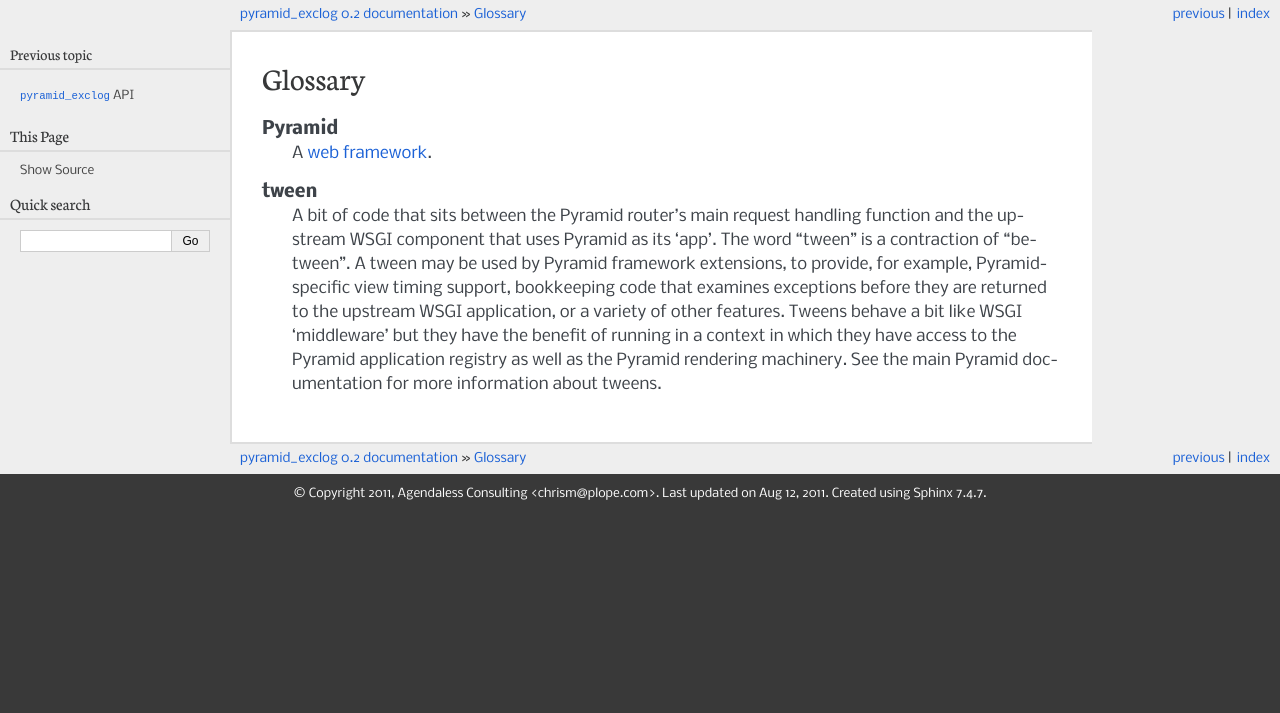
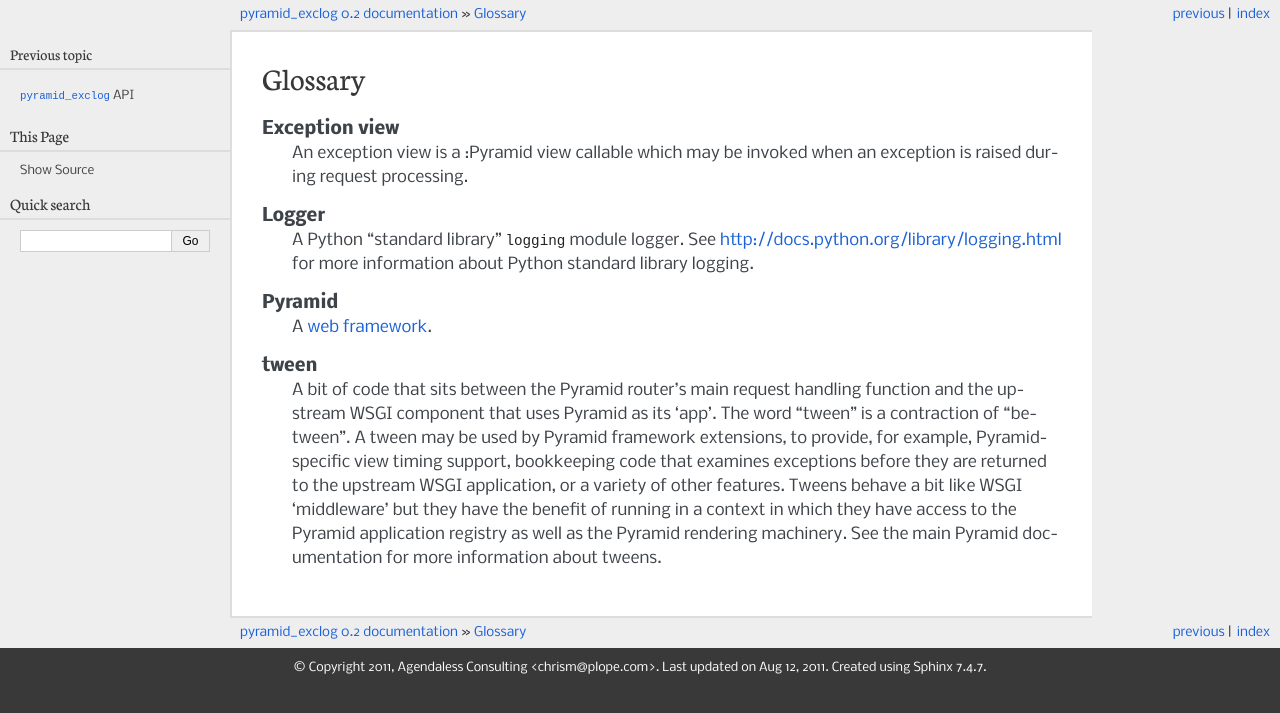
Before and after one commit to Pylons/pyramid_exclog, a Sphinx documentation site: the page built from docs/glossary.rst, in a window 1280 px wide. Shown: the top 713 px of the page. Built offline with Sphinx 7.4.7, drawn with Linux system fonts in a browser that asks for light colours.

Commit message:
fix rendering minimally

```diff
--- a/docs/glossary.rst
+++ b/docs/glossary.rst
@@ -21,3 +21,12 @@
      access to the Pyramid application registry as well as the Pyramid
      rendering machinery.  See the main Pyramid documentation for more
      information about tweens.
+
+   Exception view
+      An exception view is a :Pyramid view callable which may be invoked when
+      an exception is raised during request processing.
+
+   Logger
+      A Python "standard library" ``logging`` module logger.  See
+      http://docs.python.org/library/logging.html for more information about
+      Python standard library logging.
--- a/pyramid_exclog/__init__.py
+++ b/pyramid_exclog/__init__.py
@@ -40,7 +40,7 @@
 
 def includeme(config):
     """
-    Set up am implicit :term:`tween to log exception information that is
+    Set up am implicit :term:`tween` to log exception information that is
     generated by your Pyramid application.  The logging data will be sent to
     the Python logger named ``exc_logger``.
 
```
